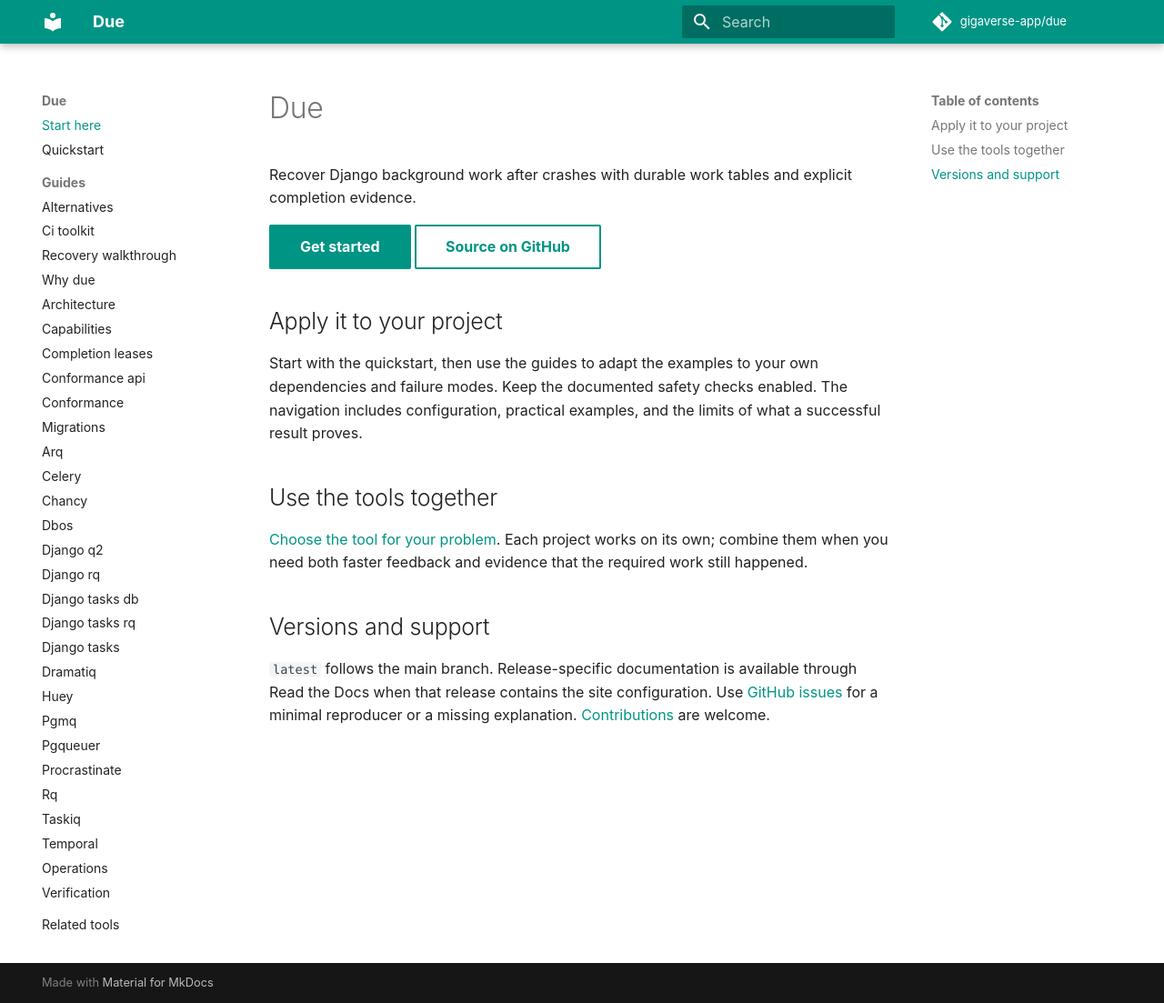
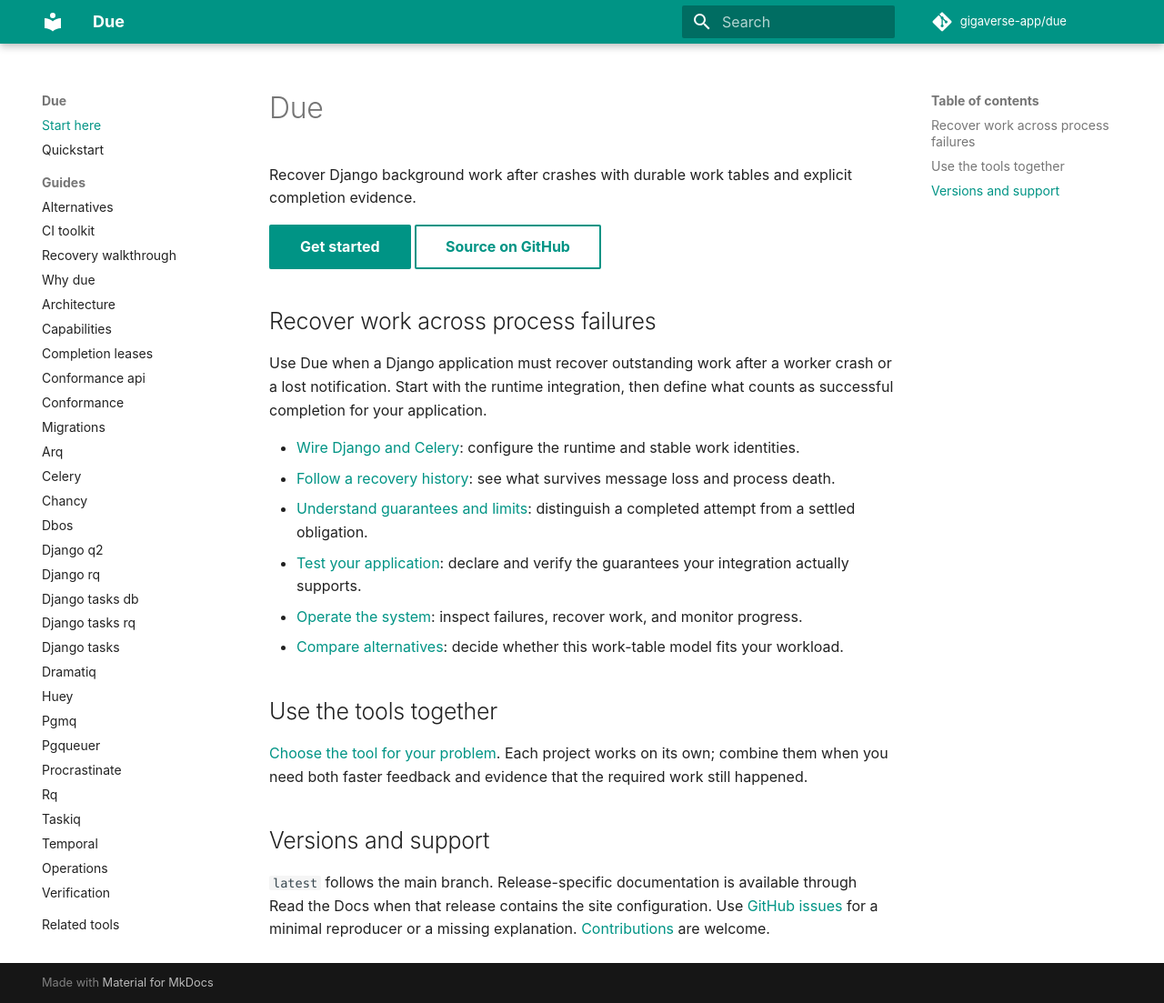
Before and after one commit to gigaverse-app/due, an MkDocs documentation site: the page built from documentation/index.md, in a window 1280 px wide and 1103 px high. Shown: the whole window at 91% size. Built offline with MkDocs 1.6.1 and Material for MkDocs 9.7.7, drawn with Linux system fonts in a browser that asks for light colours; comment, search, counter and statistics services are not loaded.

Commit message:
docs: guide readers to project-specific adoption paths

```diff
--- a/documentation/index.md
+++ b/documentation/index.md
@@ -10,12 +10,18 @@
 [Get started](../package/docs/integration.md){ .md-button .md-button--primary }
 [Source on GitHub](https://github.com/gigaverse-app/due){ .md-button }
 
-## Apply it to your project
+## Recover work across process failures
 
-Start with the quickstart, then use the guides to adapt the examples to your
-own dependencies and failure modes. Keep the documented safety checks enabled.
-The navigation includes configuration, practical examples, and the limits of
-what a successful result proves.
+Use Due when a Django application must recover outstanding work after a worker
+crash or a lost notification. Start with the runtime integration, then define
+what counts as successful completion for your application.
+
+- [Wire Django and Celery](../package/docs/integration.md): configure the runtime and stable work identities.
+- [Follow a recovery history](../docs/recovery-walkthrough.md): see what survives message loss and process death.
+- [Understand guarantees and limits](../package/docs/architecture.md): distinguish a completed attempt from a settled obligation.
+- [Test your application](../package/docs/conformance.md): declare and verify the guarantees your integration actually supports.
+- [Operate the system](../package/docs/operations.md): inspect failures, recover work, and monitor progress.
+- [Compare alternatives](../docs/alternatives.md): decide whether this work-table model fits your workload.
 
 ## Use the tools together
 
--- a/mkdocs.yml
+++ b/mkdocs.yml
@@ -94,7 +94,7 @@
 - Quickstart: package/docs/integration.md
 - Guides:
   - Alternatives: docs/alternatives.md
-  - Ci toolkit: docs/ci-toolkit.md
+  - CI toolkit: docs/ci-toolkit.md
   - Recovery walkthrough: docs/recovery-walkthrough.md
   - Why due: docs/why-due.md
   - Architecture: package/docs/architecture.md
```
